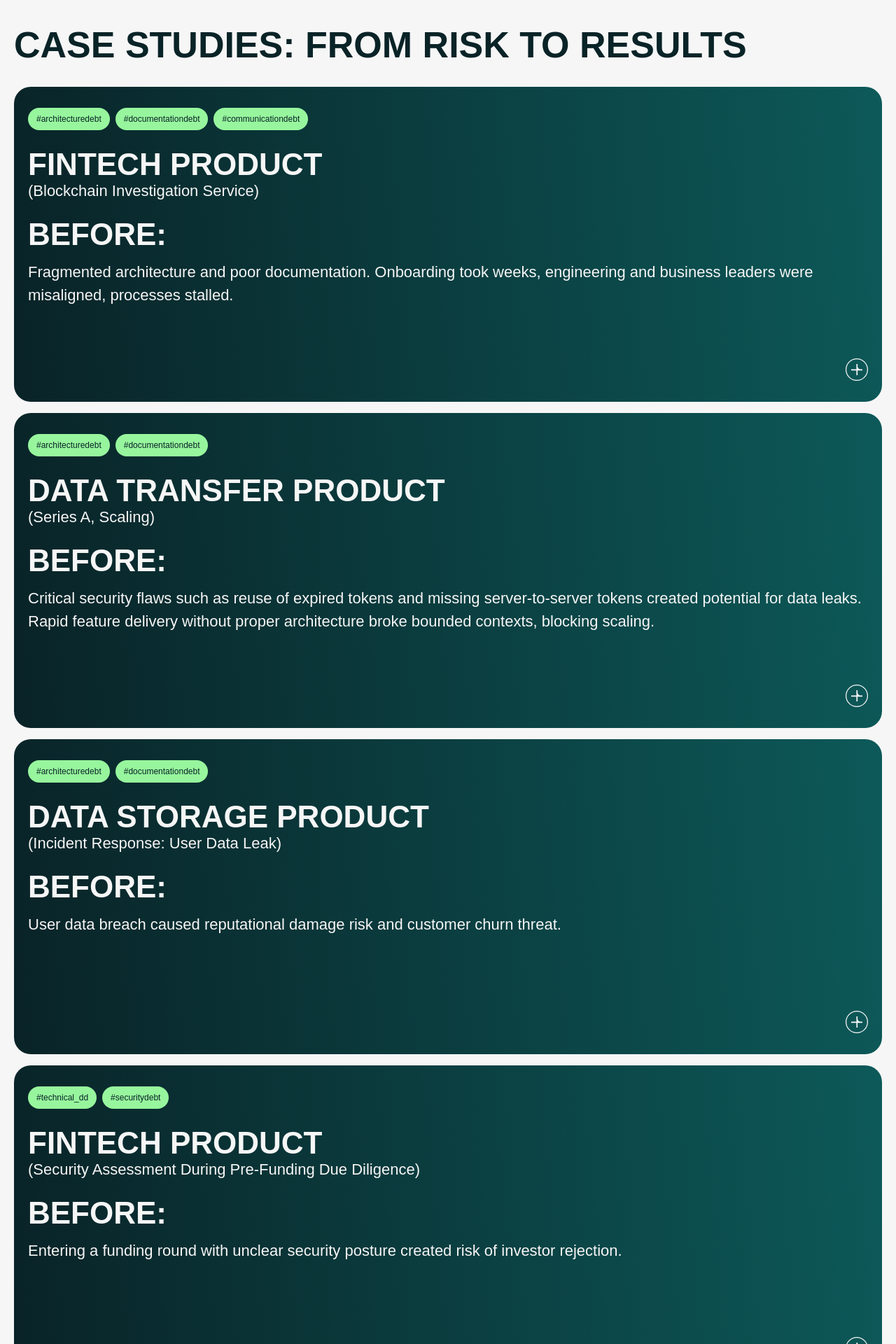
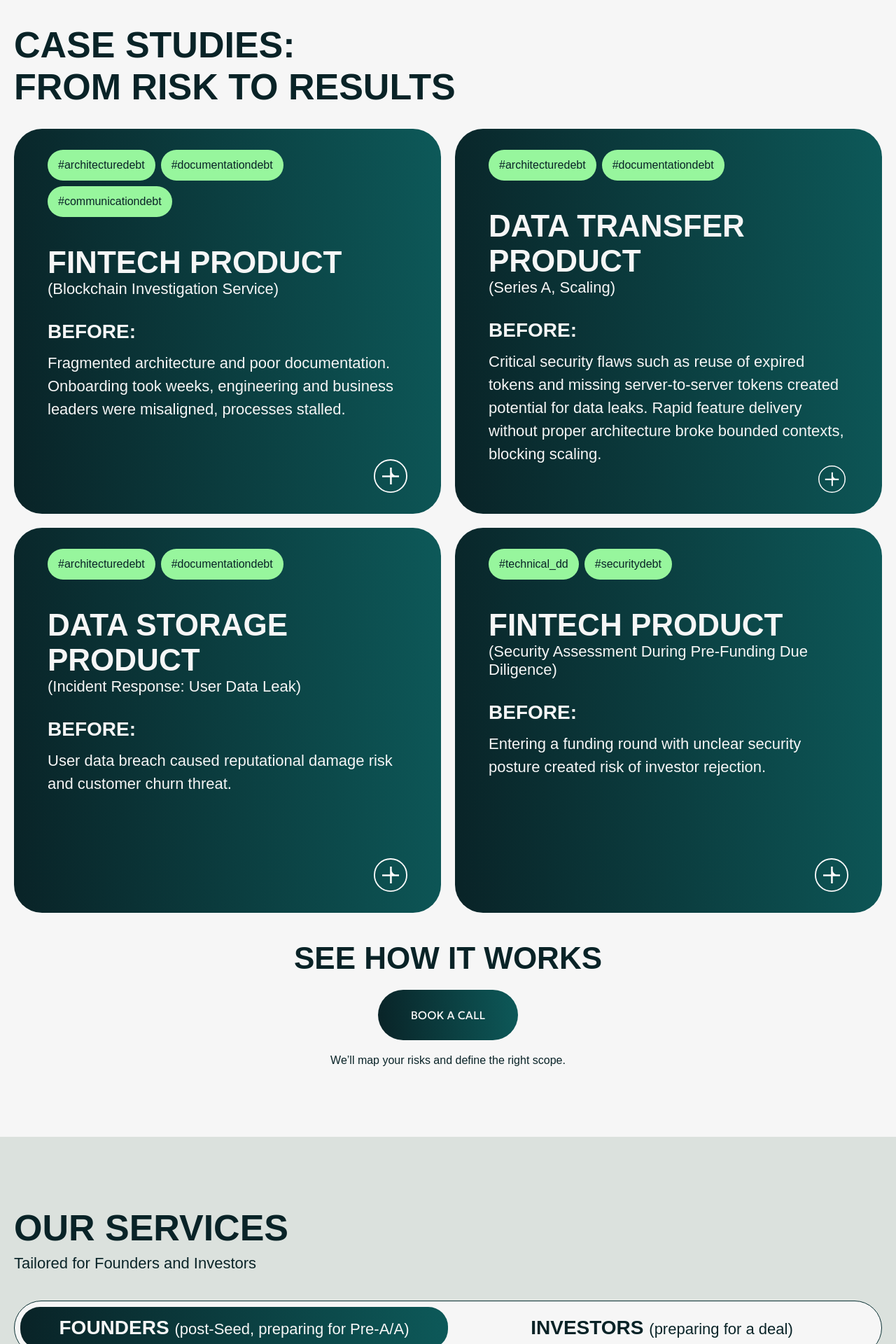
Before and after one commit to gromimol/archExpert, a PHP site: page / in a window 1280 px wide. Shown: the part 4520-6440 px from the top of the page at 70% size. Run offline with PHP 8.4, Linux system fonts and the light colour scheme; some libraries are stand-ins or nearby versions.

Commit message:
неполная десктопная версия. Без вертикальных аккордеонов

```diff
--- a/css/media.css
+++ b/css/media.css
@@ -181,8 +181,12 @@
             font-size: 1.6rem;
         }
     }
+    .link {
+        transition: all .3s;
+    }
     .link:hover {
         text-decoration: none;
+        color: var(--accent-mint-green);
     }
 
     section {
@@ -347,5 +351,184 @@
     .de-risk__list {
         font-size: 1.6rem;
     }
+    .case-studies__grid {
+        grid-template-columns: repeat(2, 1fr);
+    }
+    .case-card__cta {
+        text-align: left;
+    }
+    .case-studies {
+        & .h4 {
+            margin-bottom: 4rem;
+        }
+    }
+    .case-card__front, .case-card__back {
+        padding: 3rem 4.8rem;
+    }
+    .case-card__tags {
+        margin-bottom: 4rem;
+    }
+    .case-card__tag {
+        font-size: 1.6rem;
+        padding: 1.3rem 1.5rem;
+        border-radius: 4rem;
+    }
+    .case-card__title {
+        margin-bottom: 3.2rem;
+    }
+    .case-card__before {
+        & .h3 {
+            font-size: 2.8rem;
+            font-weight: 700;
+        }
+    }
+    .case-card__back {
+        & .h3 {
+            font-size: 2.8rem;
+            font-weight: 700;
+        }
+    }
+    .case-card {
+        min-height: 55rem;
+    }
+    .case-card__front, .case-card__back {
+        border-radius: 4rem;
+    }
+    .case-card__toggle {
+        width: 4.8rem;
+        height: 4.8rem;
+    }
+    .case-studies__grid {
+        gap: 2rem
+    }
+    .case-studies__cta {
+        margin-top: 4rem;
+        gap: 2rem
+    }
+    .our-services__top {
+        margin-bottom: 4rem;
+    }
+    .services-tabs__header {
+        padding: .8rem;
+    }
+    .services-tabs__btn {
+        padding: 1.4rem 2rem;
+
+        & span {
+            font-weight: 400;
+            white-space: nowrap;
+            font-size: 2.2rem;
+            text-transform: none;
+        }
+    }
+    .services-grid {
+        gap: 2rem;
+        grid-template-columns: repeat(2, 1fr);
+    }
+    .services-tabs__header,
+    .service-card{
+        border-radius: 4rem;
+    }
+    .service-card {
+        padding: 4.8rem 2rem;
+        .h2 {
+            font-size: 4.4rem;
+        }
+    }
+    .service-card__cta {
+        & .btn--green {
+            display: none;
+        }
+    }
+    .services-not-sure {
+        margin-top: 4rem;
+        gap: 2rem
+    }
+    .final-cta {
+        & .h2,
+        & p,
+        & .text-sm{
+            max-width: unset;
+        }
+
+        & .btn {
+            margin-top: 0;
+        }
+    }
+    .final-cta__btns {
+        flex-direction: row;
+        margin-top: 4rem;
+
+        & .link {
+            text-align: left;
+        }
+    }
+    .footer {
+        & .container {
+            display: grid;
+            grid-template-columns: repeat(2, 1fr);
+            gap: 2rem;
+        }
+    }
+    .footer__bottom {
+        grid-column: 1 / 3;
+    }
+    .footer__logo-big {
+        font-size: 8.6vw;
+        text-align: center;
+    }
+    .footer__slogan-gradient {
+        display: block;
+    }
+    .footer__top {
+        gap: 8rem;
+    }
+    .footer__brand {
+        gap: 2rem;
+    }
+    .footer__cta__left {
+        .h4 {
+            font-size: 2rem;
+        }
+    }
+    .footer__nav {
+        grid-template-columns: 1fr;
+        gap: 2rem;
+        li {
+            font-size: 1.2rem;
+        }
+    }
+    .for-mobile {
+        display: none;
+    }
+    .footer__middle {
+        position: relative;
+
+        & .icon-arrow-down {
+            position: absolute;
+            top: 0;
+            right: 0;
+            width: 10rem;
+            height: 10rem;
+        }
+    }
+    .footer__bottom {
+        align-items: stretch;
+    }
+    .footer__scroll-top {
+        transition:  .3s all;
+    }
+    .footer__scroll-top:hover {
+        opacity: .7;
+    }
+    .footer__copyright {
+        margin-bottom: 2rem;
+        a {
+            transition: all .3s;
+        }
+        a:hover  {
+            color: var(--accent-mint-green);
+        }
+    }
 }
 /*1200*/
--- a/css/style.css
+++ b/css/style.css
@@ -128,6 +128,9 @@ h4, .h4 {
 .for-desctop {
     display: none;
 }
+.for-mobile {
+    display: block;
+}
 /*header*/
 .header {
     position: fixed;
@@ -187,6 +190,9 @@ body {
 }
 .btn--outline {
     border: 1px solid currentcolor;
+}
+.btn--outline:hover {
+    border-color: transparent;
 }
 .header__right {
     display: flex;
@@ -1147,6 +1153,12 @@ section {
         max-width: 23rem;
     }
 }
+.final-cta__btns {
+    display: flex;
+    flex-direction: column;
+    align-items: center;
+    gap: 1.5rem
+}
 
 /*end final cta*/
 
--- a/index.html
+++ b/index.html
@@ -299,7 +299,7 @@
 
             <section class="case-studies">
                 <div class="container">
-                    <div class="h2">Case Studies: From Risk to Results</div>
+                    <div class="h2">Case Studies:<br class="for-desctop" /> From Risk to Results</div>
 
                     <div class="case-studies__grid">
                         <!-- Card 1: FinTech Product (Blockchain Investigation Service) -->
@@ -484,8 +484,18 @@
 
                     <div class="services-tabs">
                         <div class="services-tabs__header">
-                            <button class="services-tabs__btn h4 services-tabs__btn--active" data-tab="founders">Founders</button>
-                            <button class="services-tabs__btn h4" data-tab="investors">Investors</button>
+                            <button class="services-tabs__btn h4 services-tabs__btn--active" data-tab="founders">
+                                Founders
+                                <span class="for-desktop ">
+                                    (post-Seed, preparing for Pre-A/A)
+                                </span>
+                            </button>
+                            <button class="services-tabs__btn h4" data-tab="investors">
+                                Investors
+                                <span class="for-desktop ">
+                                    (preparing for a deal)
+                                </span>
+                            </button>
                         </div>
 
                         <div class="services-tabs__content">
@@ -694,10 +704,12 @@
 
             <section class="final-cta">
                 <div class="container">
-                    <div class="h2">De-Risk Your Growth Before It Costs Millions</div>
-                    <p>In just 30 minutes, we will map your biggest risks and show you how to scale x10 without incidents, delays, or investor red flags.</p>
-                    <a href="#" class="btn">Book a 30-min call</a>
-                    <a href="#" class="link text-uppercase">Download the Technical <br /> Debt Checklist</a>
+                    <div class="h2">De-Risk Your Growth Before It<br class="for-desctop" /> Costs Millions</div>
+                    <p>In just 30 minutes, we will map your biggest risks and show you<br class="for-desctop" /> how to scale x10 without incidents, delays, or investor red flags.</p>
+                    <div class="final-cta__btns">
+                        <a href="#" class="btn">Book a 30-min call</a>
+                        <a href="#" class="link text-uppercase">Download the Technical <br /> Debt Checklist</a>
+                    </div>
                     <p class="text-sm">No commitment. Clear insights you can use right away.</p>
                 </div>
             </section>
@@ -709,7 +721,7 @@
                     <div class="footer__brand">
                         <div class="h4">Arch Expert Consulting</div>
                         <div class="footer__slogan h4">
-                            <span class="footer__slogan-gradient">Boosting revenue</span> through technical excellence
+                            <span class="footer__slogan-gradient">Boosting revenue</span> through technical <br class="for-desctop" />excellence
                         </div>
                     </div>
 
@@ -721,7 +733,7 @@
                                 Book a 30-min Diagnostic
                             </a>
                         </div>
-                        <a href="#" class="footer__scroll-top icon-arrow-down"></a>
+                        <a href="#" class="footer__scroll-top icon-arrow-down for-mobile"></a>
                     </div>
                 </div>
 
@@ -746,6 +758,8 @@
                             <p>LinkedIn: <a href="#">Maxim Silaev</a> | <a href="#">Company Page</a></p>
                         </div>
                     </div>
+
+                    <a href="#" class="footer__scroll-top icon-arrow-down for-desctop"></a>
                 </div>
 
                 <div class="footer__bottom">
--- a/js/common.js
+++ b/js/common.js
@@ -174,18 +174,6 @@ $(document).ready(function() {
 
     // ===== FLIP CARDS =====
 
-    $('.case-card__toggle').on('click', function(e) {
-        e.preventDefault();
-        const $card = $(this).closest('.case-card');
-
-        // Закрываем все остальные карточки
-        $('.case-card').not($card).removeClass('flipped');
-
-        // Переворачиваем текущую
-        $card.toggleClass('flipped');
-    });
-
-    // Также можно кликать на всю карточку для переворота (опционально)
     $('.case-card').on('click', function(e) {
         // Игнорируем клики на кнопки и ссылки
         if ($(e.target).closest('.btn, a').length) {
```
Also changed, not shown: font/geologica-v5-latin/geologica-v5-latin-800.woff2.
